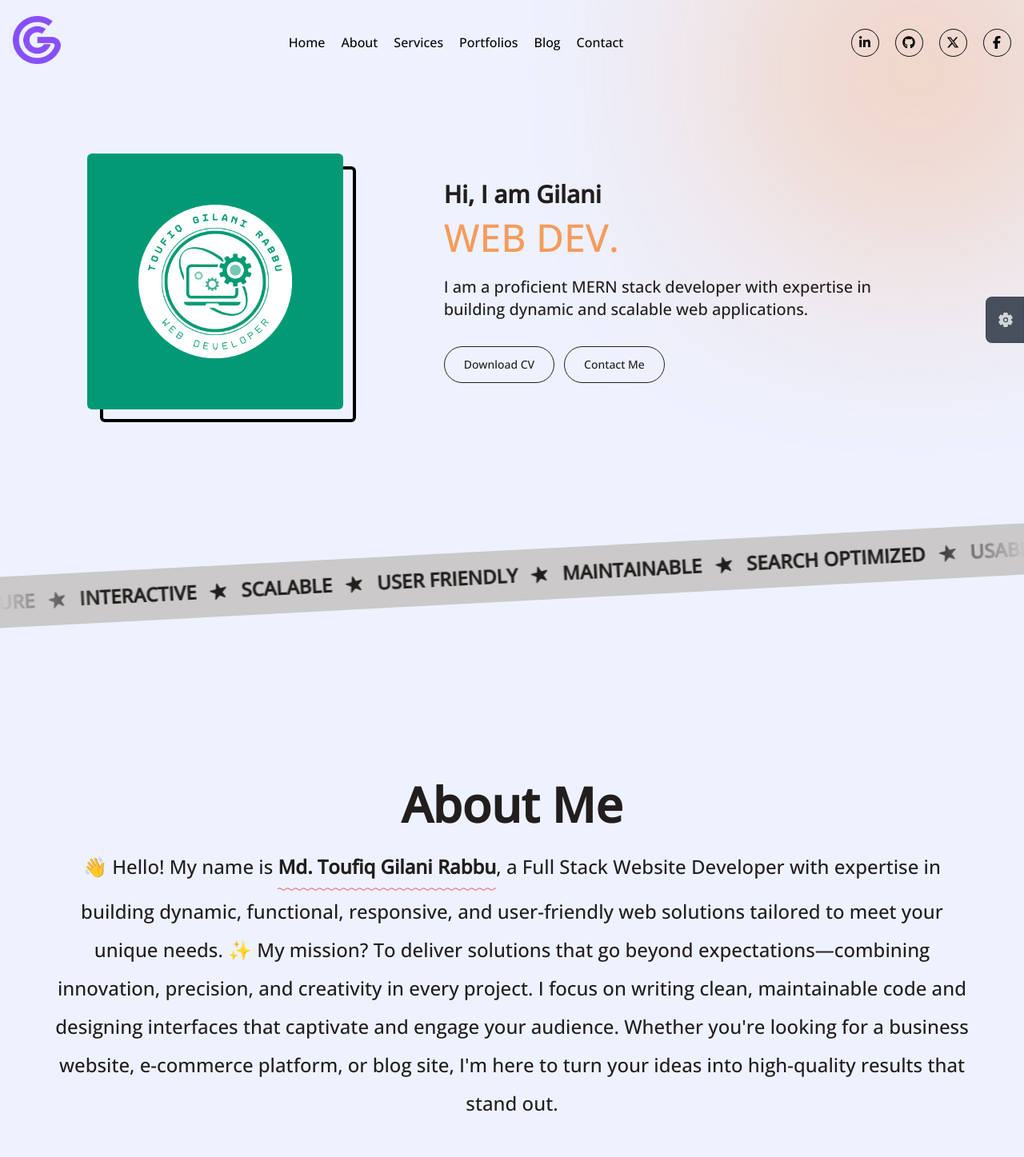
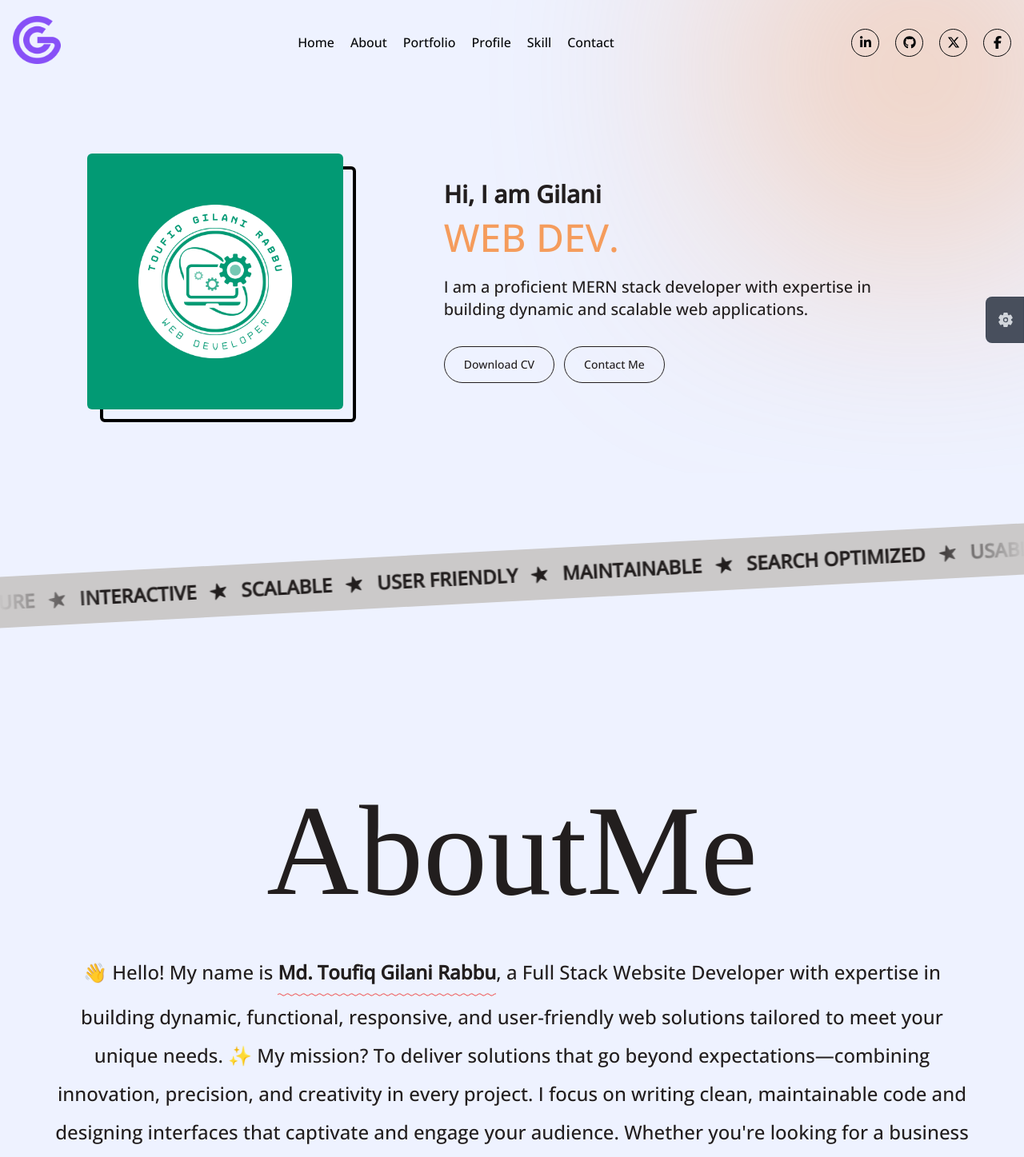
Before and after one commit to GilaniRabbu/developer-portfolio, a Next.js app: page / in a window 1280 px wide. Shown: the top 1447 px of the page at 80% size. Built offline with nearby package versions, Linux system fonts and the light colour scheme; a web font is replaced by a local one.

Commit message:
updated code

```diff
--- a/app/globals.css
+++ b/app/globals.css
@@ -74,6 +74,7 @@
   margin: 0;
   padding: 0;
   box-sizing: border-box;
+  scroll-behavior: smooth;
   scrollbar-width: thin;
   scrollbar-color: #8750F7 #C9BFDD;
 }
--- a/components/About/AboutMe.tsx
+++ b/components/About/AboutMe.tsx
@@ -1,11 +1,15 @@
+import AnimatedWord from "@/components/Motion/AnimatedWord";
 import InteractiveHoverButtons from "./HoverButton";
 import { WaveUnderline } from "@/components/ui/wave-underline";
 
 export default function AboutMe() {
   return (
-    <section className="py-32 px-4 md:px-10 lg:px-16">
+    <section className="min-h-screen py-32 px-4 md:px-10 lg:px-16" id="about">
+      <AnimatedWord
+        text="AboutMe"
+        className="text-center mb-12 text-7xl md:text-8xl lg:text-9xl xl:text-[10rem]"
+      />
       <div className="container mx-auto text-center">
-        <h2 className="text-6xl font-bold mb-6">About Me</h2>
         <p className="mb-8 text-2xl text-center text-balance leading-[48px]">
           👋 Hello! My name is{" "}
           <WaveUnderline
--- a/components/Contact/Contact.tsx
+++ b/components/Contact/Contact.tsx
@@ -3,7 +3,7 @@ import AnimatedWord from "@/components/Motion/AnimatedWord";
 
 export default function Contact() {
   return (
-    <section className="min-h-screen py-20 px-4">
+    <section className="min-h-screen py-20 px-4" id="contact">
       <div className="container mx-auto">
         <AnimatedWord
           text="ContactMe"
--- a/components/Header/Header.tsx
+++ b/components/Header/Header.tsx
@@ -38,12 +38,12 @@ export default function Header() {
   }, []);
 
   const navLinks = [
-    { name: "Home", href: "#" },
-    { name: "About", href: "#" },
-    { name: "Services", href: "#" },
-    { name: "Portfolios", href: "#" },
-    { name: "Blog", href: "#" },
-    { name: "Contact", href: "#" },
+    { name: "Home", href: "#home" },
+    { name: "About", href: "#about" },
+    { name: "Portfolio", href: "#portfolio" },
+    { name: "Profile", href: "#profile" },
+    { name: "Skill", href: "#skill" },
+    { name: "Contact", href: "#contact" },
   ];
 
   const socialLinks = [
--- a/components/Hero/Hero.tsx
+++ b/components/Hero/Hero.tsx
@@ -6,7 +6,7 @@ import "./Hero.css";
 export default function Hero() {
   return (
     <section
-      id="intro"
+      id="home"
       className="hero-section style-3 pt-40 px-4 pb-16 md:pt-48 md:pb-20 flex items-center"
     >
       <div className="container mx-auto">
--- a/components/Portfolio/Portfolio.tsx
+++ b/components/Portfolio/Portfolio.tsx
@@ -4,7 +4,7 @@ import PortfolioCard from "@/components/Portfolio/PortfolioCard";
 
 const ProjectShowcase: React.FC = () => {
   return (
-    <div className="min-h-screen py-10 px-4">
+    <div className="min-h-screen py-10 px-4" id="portfolio">
       <div className="container mx-auto">
         <AnimatedWord
           text="MyProjects"
--- a/components/Portfolio/PortfolioCard.tsx
+++ b/components/Portfolio/PortfolioCard.tsx
@@ -47,7 +47,7 @@ export default function PortfolioCard() {
     <div className="flex flex-wrap justify-center gap-10">
       {cardData.map((card) => (
         <CardContainer key={card.id} className="inter-var">
-          <CardBody className="bg-gray-50 relative group/card dark:hover:shadow-2xl dark:hover:shadow-emerald-500/[0.1] dark:bg-black dark:border-white/[0.2] border-black/[0.1] w-auto sm:w-[30rem] h-auto rounded-xl p-6 border">
+          <CardBody className="bg-gray-50 relative group/card dark:hover:shadow-2xl dark:hover:shadow-emerald-500/[0.1] dark:bg-[#2D2726] dark:border-white/[0.2] border-black/[0.1] w-auto sm:w-[30rem] h-auto rounded-xl p-6 border">
             <CardItem
               translateZ="50"
               className="text-xl font-bold text-neutral-600 dark:text-white"
--- a/components/Skills/SkillStat.tsx
+++ b/components/Skills/SkillStat.tsx
@@ -6,41 +6,36 @@ export default function SkillStat() {
     {
       name: "TypeScript",
       icon: "/skill/ts.svg",
-      percentage: 55,
     },
     {
       name: "Next.js",
       icon: "/skill/next.svg",
-      percentage: 65,
     },
     {
       name: "React.js",
       icon: "/skill/react.svg",
-      percentage: 70,
     },
     {
       name: "JavaScript",
       icon: "/skill/js.svg",
-      percentage: 75,
     },
     {
       name: "Node.js",
       icon: "/skill/node.svg",
-      percentage: 60,
     },
     {
       name: "MongoDB",
       icon: "/skill/mongodb.svg",
-      percentage: 45,
     },
   ];
   return (
     <div>
       <p className="text-center text-balance text-2xl">
-        Discover my arsenal of frontend tools & technologies — TypeScript,
-        React, Redux, Next.js & more. From UI libraries like Material UI &
-        shadcn/ui to custom animations using GSAP & Framer Motion, I deliver
-        stunning user experiences.
+        Discover my arsenal of full stack tools & technologies — TypeScript,
+        React, Redux, Next.js, Node.js, Express.js, MongoDB & more. From
+        crafting dynamic UIs with Material UI & shadcn/ui to building robust
+        server-side logic and seamless data flow, I deliver exceptional user
+        experiences.
       </p>
       <div className="flex flex-wrap justify-center items-center gap-5 mt-14">
         {skills.map((skill) => (
@@ -55,9 +50,8 @@ export default function SkillStat() {
                   className="object-cover"
                 />
               </div>
-              <div className="text-xl font-bold mt-5">{skill.percentage}%</div>
+              <div className="text-xl font-bold mt-5">{skill.name}</div>
             </div>
-            <p className="text-lg font-medium mt-3">{skill.name}</p>
           </div>
         ))}
       </div>
--- a/components/Skills/Skills.tsx
+++ b/components/Skills/Skills.tsx
@@ -7,7 +7,7 @@ import SkillStat from "@/components/Skills/SkillStat";
 
 export default function Skills() {
   return (
-    <section className="min-h-screen py-20">
+    <section className="min-h-screen py-20" id="skill">
       <AnimatedWord
         text="SkillsOfMine"
         className="text-center mb-5 text-7xl md:text-8xl lg:text-9xl xl:text-[10rem]"
--- a/components/Timeline/Timeline.tsx
+++ b/components/Timeline/Timeline.tsx
@@ -34,7 +34,7 @@ export default function Timeline() {
   const [activeTab, setActiveTab] = useState("education");
 
   return (
-    <section className="min-h-screen py-20 px-4 sm:px-6 lg:px-8">
+    <section className="min-h-screen py-20 px-4 sm:px-6 lg:px-8" id="profile">
       <div className="container mx-auto">
         <AnimatedWord
           text="My Profile"
```
